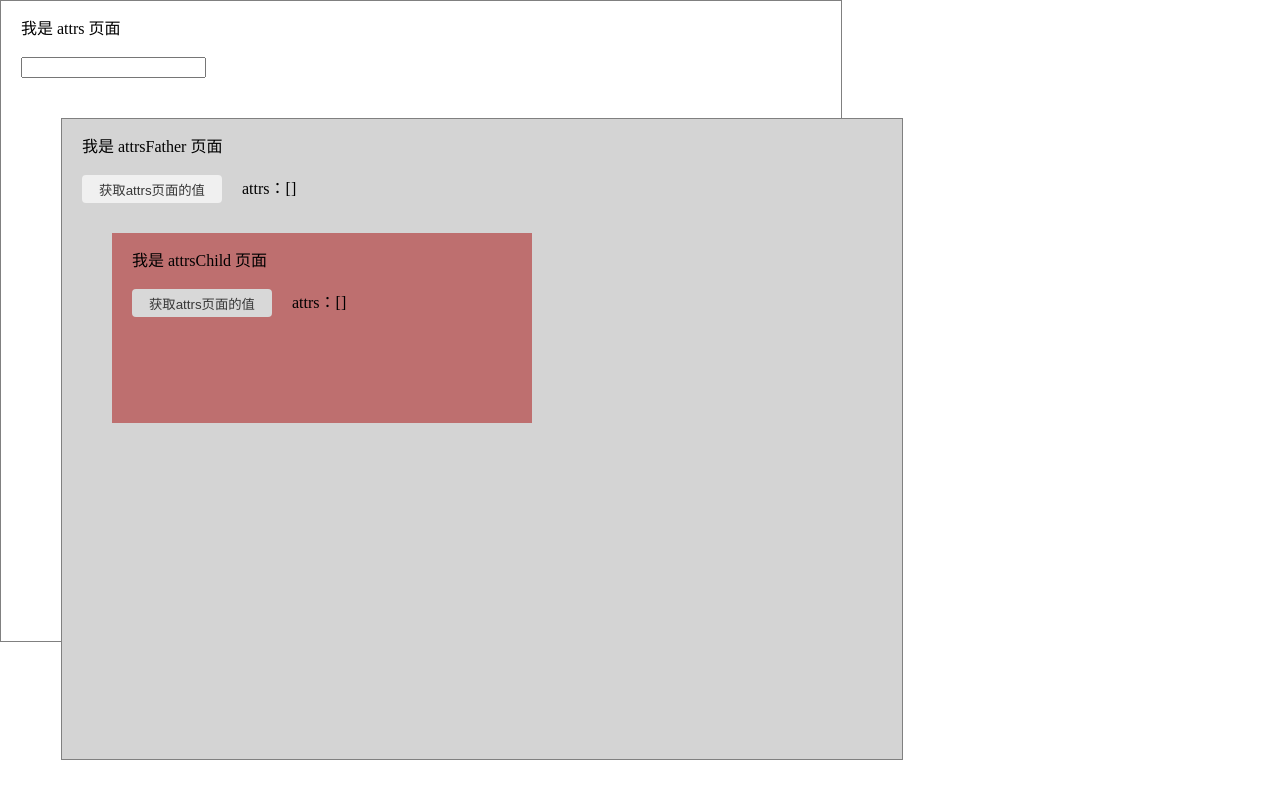
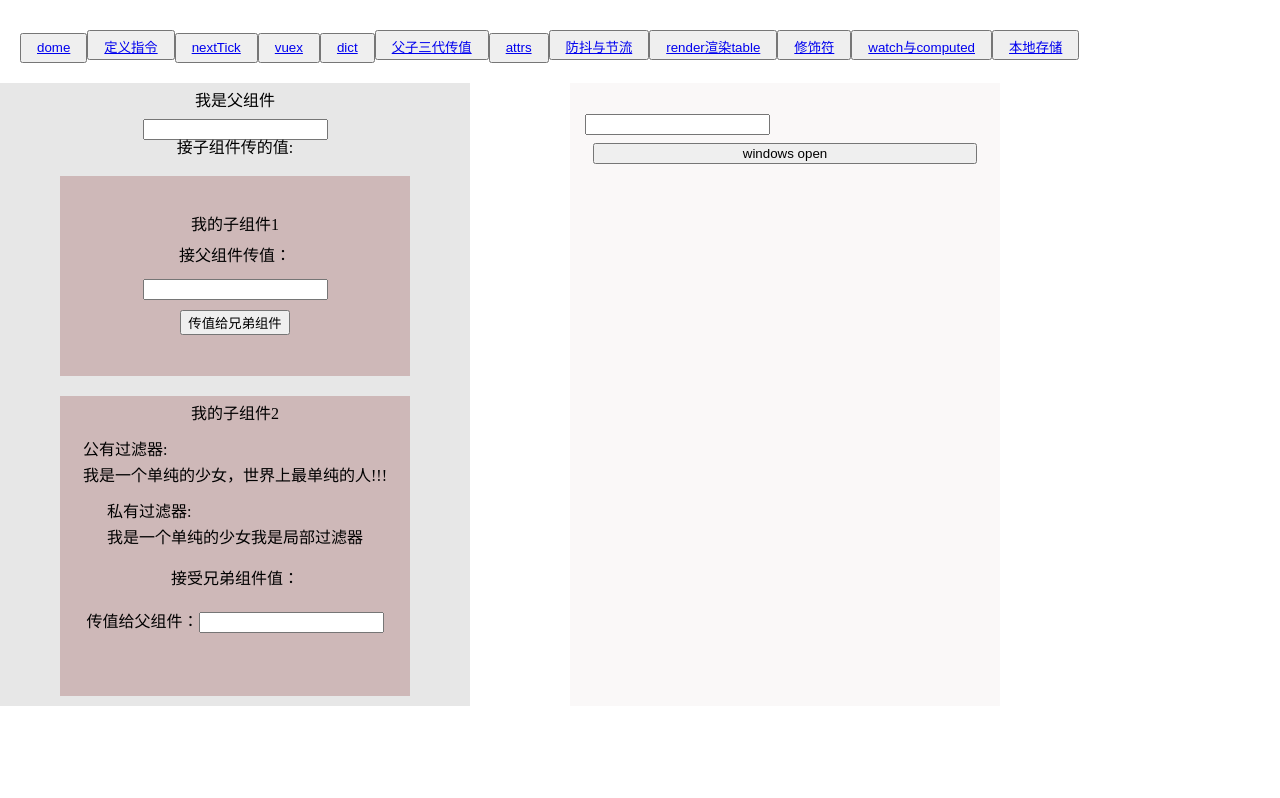
Before and after one commit to zhongmin2011/vue-dome, a Vue app: page /#/first in a window 1280 px wide. Before the commit this address led to /#/attrs. Built offline with nearby package versions, Linux system fonts and the light colour scheme.

Commit message:
把每个都拆分开，做一个导航，方便查看

```diff
--- a/package.json
+++ b/package.json
@@ -12,7 +12,6 @@
   "dependencies": {
     "ant-design-vue": "^1.4.12",
     "axios": "^0.19.0",
-    "element-ui": "^2.10.1",
     "vue": "^2.5.2",
     "vue-router": "^3.0.1",
     "vuex": "^3.1.3"
@@ -30,6 +29,7 @@
     "chalk": "^2.0.1",
     "copy-webpack-plugin": "^4.0.1",
     "css-loader": "^0.28.0",
+    "element-ui": "^2.13.0",
     "extract-text-webpack-plugin": "^3.0.0",
     "file-loader": "^1.1.4",
     "friendly-errors-webpack-plugin": "^1.6.1",
--- /dev/null
+++ b/src/components/anti-shake.vue
@@ -0,0 +1,28 @@
+<template>
+  <div class="shake">
+      <div>我是防抖与节流页面,这个 我还没有写好文档哈</div>
+      <input type="text" v-model="value" @change="changeInput(value)">
+  </div>
+</template>
+<script>
+export default {
+  data() {
+      return{
+          value:''
+      }
+  },
+  methods:{
+      changeInput(value){
+          console.log(value,'value')
+      }
+  }
+};
+</script>
+<style scoped>
+.shake {
+  padding: 20px;
+}
+input{
+    margin-top: 20px;
+}
+</style>
--- /dev/null
+++ b/src/components/dict.vue
@@ -0,0 +1,36 @@
+<template>
+  <div class="dict">
+    <div>我是dict页面</div>
+    <select-input
+      v-model="searchCondition.auditStatus"
+      :data="$dict.auditStatus"
+      placeholder="请选择审核状态"
+    ></select-input>
+    <select-input
+      v-model="searchCondition.inboundType"
+      :data="$dict.inboundType"
+      placeholder="请选择审核状态"
+    ></select-input>
+  </div>
+</template>
+<script>
+import selectInput from "@/component/select-input.vue";
+export default {
+  components: {
+      selectInput
+  },
+  data() {
+    return {
+      searchCondition: {}
+    };
+  }
+};
+</script>
+<style scoped>
+.dict {
+  padding: 20px;
+  border: 1px red solid;
+  width: 600px;
+  height: 400px;
+}
+</style>
--- a/src/components/first.vue
+++ b/src/components/first.vue
@@ -1,18 +1,47 @@
 <template>
-
   <div>
     <div class="nav">
-    <button><router-link to="first">dome</router-link></button>
-    <button><router-link to="nextTick">nextTick</router-link></button>
-    <button><router-link to="vuex">vuex</router-link></button>
-    <button><router-link to="props">父子三代传值</router-link></button>
-    <button><router-link to="attrs">attrs</router-link></button>
+      <button>
+        <router-link to="first">dome</router-link>
+      </button>
+      <button>
+        <router-link to="directives">定义指令</router-link>
+      </button>
+      <button>
+        <router-link to="nextTick">nextTick</router-link>
+      </button>
+      <button>
+        <router-link to="vuex">vuex</router-link>
+      </button>
+      <button>
+        <router-link to="dict">dict</router-link>
+      </button>
+      <button>
+        <router-link to="props">父子三代传值</router-link>
+      </button>
+      <button>
+        <router-link to="attrs">attrs</router-link>
+      </button>
+      <button>
+        <router-link to="anti-shake">防抖与节流</router-link>
+      </button>
+      <button>
+        <router-link to="table">render渲染table</router-link>
+      </button>
+      <button>
+        <router-link to="modifier">修饰符</router-link>
+      </button>
+      <button>
+        <router-link to="watch">watch与computed</router-link>
+      </button>
+      <button>
+        <router-link to="local">本地存储</router-link>
+      </button>
     </div>
     <div class="content">
-
       <div class="left__content">
         <div style="margin-bottom:10px;">我是父组件</div>
-      <input v-model="value" v-focus="value" @change="changeChild(value)" v-color="'red'" />
+        <input v-model="value" @change="changeChild(value)" />
         <!-- 接受子组件传值给父组件 -->
         <div>
           <p>接子组件传的值:</p>
@@ -23,68 +52,15 @@
         <child-second @changeFu="changeParent"></child-second>
 
         <!-- watch与computed区别 -->
-      <div class="testWatch">
-        <div>watch与computed区别</div>
-        <div style="margin-top:20px">
-          <div>computed计算属性</div>
-          <span>姓：</span>
-          <input type="text" style="margin:5px" v-model="firstName" />
-        </div>
-        <div>
-          <span>名：</span>
-          <input type="text" style="margin:5px" v-model="lastName" />
-          <div>值：{{fullName}}</div>
-        </div>
-        <div style="margin-top:25px">
-          <div>watch的使用</div>
-          <input type="text" v-model="nameValue" style="margin-top:15px" />
-          {{tip}}
-        </div>
-      </div>
       </div>
       <div class="right_content">
-      <!-- 事件修饰 -->
-      <div>
-        <!-- 事件修饰符 once-->
-        <button @click.once="doThing()">事件修饰符once</button>
-        <!-- 事件修饰符 stop-->
-        <div @click="stopUp()">
-          <button style="width:380px;" @click.stop="doThing()">事件修饰符stop</button>
-        </div>
-        <!-- 事件修饰符 prevent-->
-        <div @click="stopUp()">
-          <a href="http://www.baidu.com" @click.prevent="preventThing">百度链接</a>
-          <button style="width:380px;" @click.prevent="preventThing()">事件修饰符prevent</button>
-        </div>
-        <!-- 事件修饰符 capture-->
-        <div @click.capture="captureThing()">
-          <div @click="stopUp()">
-            <button style="width:380px;" @click="doThing()">事件修饰符capture</button>
-          </div>
-        </div>
-        <!-- 事件修饰符可以串联 .stop.prevent-->
-        <a href="http://www.baidu.com" @click.stop.prevent="preventThing">百度链接</a>
-      </div>
         <div style="margin-top:16px;">
           <!-- 引入 ant design 之后进行封装成组件，在字典调用 -->
           <input type="text" placeholder />
         </div>
-      <select-input
-        v-model="searchCondition.auditStatus"
-        :data="$dict.auditStatus"
-        placeholder="请选择审核状态"
-      ></select-input>
-      <select-input
-        v-model="searchCondition.inboundType"
-        :data="$dict.inboundType"
-        placeholder="请选择审核状态"
-      ></select-input>
         <button @click="open()">windows open</button>
         <div v-for="(item, i) in $router.meta" :key="i">
           <button>{{item}}</button>
-      </div>
-      <div>
-        本地存储：<input type="text" v-model="valueLocal" @change="localVlaue(valueLocal)">
         </div>
       </div>
     </div>
@@ -93,27 +69,18 @@
 <script>
 import childFrist from "@/component/child-frist.vue";
 import childSecond from "@/component/child-second.vue";
-import selectInput from "@/component/select-input.vue";
-  let vm
+let vm;
 export default {
   components: {
     childFrist,
-    childSecond,
-    selectInput
+    childSecond
   },
   data() {
     return {
       value: "",
       val: "",
-      valueLocal:'',
       userName: "父传子信息",
-      msg: "",
-      searchCondition:{},
-      // computed 计算属性
-      firstName: "",
-      lastName: "",
-      nameValue: "",
-      tip: "",
+      msg: ""
     };
   },
   methods: {
@@ -124,63 +91,6 @@ export default {
       //  出错  子组件向父组件传事件
       console.log(value, "value");
       this.msg = value;
-    },
-    checkName(value) {
-      var that = this;
-      setTimeout(() => {
-        if (value == "admin") {
-          that.tip = "用户名已存在";
-        } else {
-          that.tip = "用户名可以使用";
-        }
-      }, 2000);
-    },
-    doThing() {
-      console.log(123);
-    },
-    stopUp() {
-      console.log("stopUp");
-    },
-    preventThing() {
-      console.log("preventThing");
-    },
-    captureThing() {
-      console.log("captureThing");
-    },
-    open(){
-      window.open('http://www.baidu.com')
-    },
-    localVlaue(value){
-      console.log(value,'changeValue')
-      localStorage.setItem('valueLocal',value)
-    }
-  },
-  watch: {
-    nameValue(value) {
-      // debugger
-      this.checkName(value);
-      this.tip = "正在验证......";
-    }
-  },
-  computed: {
-    fullName() {
-      // 基于data上面的数值进行变化而变化的
-      return this.firstName + "" + this.lastName;
-    }
-  },
-  directives: {
-    // 这里定义指令的
-    focus: {
-      // 指令的定义
-      inserted: function(el) {
-        el.focus();
-      }
-    },
-    color: {
-      // 为元素设置指定的字体颜色
-      bind(el, binding) {
-        el.style.color = binding.value;
-      }
     }
   }
 };
@@ -201,13 +111,6 @@ export default {
   /* height: 500px; */
   width: 450px;
 }
-.testWatch {
-  padding: 15px;
-  height: 300px;
-  background-color: rgb(251, 243, 243);
-  margin: 30px;
-  width: 350px;
-}
 
 .right_content {
   width: 400px;
@@ -219,12 +122,13 @@ export default {
 .right_content button {
   margin: 8px;
 }
-.nav{
+.nav {
   padding: 20px;
   box-sizing: border-box;
 }
-.nav button{
-  width: 100px;
+.nav button {
+  margin-top: 10px;
+  padding: 5px 15px;
   height: 30px;
 }
 </style>
--- /dev/null
+++ b/src/components/local.vue
@@ -0,0 +1,26 @@
+<template>
+  <div class="local">
+    本地存储：
+    <input type="text" v-model="valueLocal" @change="localVlaue(valueLocal)" />
+  </div>
+</template>
+<script>
+export default {
+  data() {
+    return {
+      valueLocal: ""
+    };
+  },
+  methods: {
+    localVlaue(value) {
+      console.log(value, "changeValue");
+      localStorage.setItem("valueLocal", value);
+    }
+  }
+};
+</script>
+<style scoped>
+.local{
+    padding: 20px;
+}
+</style>
--- /dev/null
+++ b/src/components/modifier.vue
@@ -0,0 +1,62 @@
+<template>
+  <div>
+    <div>我是修饰符</div>
+    <div class="content">
+      <!-- 事件修饰符 once-->
+      <button @click.once="doThing()">事件修饰符once</button>
+      <!-- 事件修饰符 stop-->
+      <div @click="stopUp()">
+        <button style="width:380px;" @click.stop="doThing()">事件修饰符stop</button>
+      </div>
+      <!-- 事件修饰符 prevent-->
+      <div @click="stopUp()">
+        <a href="http://www.baidu.com" @click.prevent="preventThing">百度链接</a>
+        <button style="width:380px;" @click.prevent="preventThing()">事件修饰符prevent</button>
+      </div>
+      <!-- 事件修饰符 capture-->
+      <div @click.capture="captureThing()">
+        <div @click="stopUp()">
+          <button style="width:380px;" @click="doThing()">事件修饰符capture</button>
+        </div>
+      </div>
+      <!-- 事件修饰符可以串联 .stop.prevent-->
+      <a href="http://www.baidu.com" @click.stop.prevent="preventThing">百度链接</a>
+    </div>
+  </div>
+</template>
+<script>
+export default {
+  data() {
+    return {};
+  },
+  methods: {
+    doThing() {
+      console.log(123);
+    },
+    stopUp() {
+      console.log("stopUp");
+    },
+    preventThing() {
+      console.log("preventThing");
+    },
+    captureThing() {
+      console.log("captureThing");
+    },
+    open() {
+      window.open("http://www.baidu.com");
+    }
+  }
+};
+</script>
+<style scoped>
+.content {
+  display: flex;
+  flex-direction: column;
+  background-color: #faf8f8;
+  padding: 15px;
+  border:1px red solid;
+}
+.content button {
+  margin: 8px;
+}
+</style>
--- /dev/null
+++ b/src/components/watch.vue
@@ -0,0 +1,66 @@
+<template>
+  <div class="testWatch">
+    <div>watch与computed区别</div>
+    <div style="margin-top:20px">
+      <div>computed计算属性</div>
+      <span>姓：</span>
+      <input type="text" style="margin:5px" v-model="firstName" />
+    </div>
+    <div>
+      <span>名：</span>
+      <input type="text" style="margin:5px" v-model="lastName" />
+      <div>值：{{fullName}}</div>
+    </div>
+    <div style="margin-top:25px">
+      <div>watch的使用</div>
+      <input type="text" v-model="nameValue" style="margin-top:15px" />
+      {{tip}}
+    </div>
+  </div>
+</template>
+<script>
+export default {
+  data() {
+    return {
+      firstName: "",
+      lastName: "",
+      nameValue: "",
+      tip: ""
+    };
+  },
+  watch: {
+    nameValue(value) {
+      // debugger
+      this.checkName(value);
+      this.tip = "正在验证......";
+    }
+  },
+  computed: {
+    fullName() {
+      // 基于data上面的数值进行变化而变化的
+      return this.firstName + "" + this.lastName;
+    }
+  },
+  methods: {
+    checkName(value) {
+      var that = this;
+      setTimeout(() => {
+        if (value == "admin") {
+          that.tip = "用户名已存在";
+        } else {
+          that.tip = "用户名可以使用";
+        }
+      }, 2000);
+    }
+  }
+};
+</script>
+<style scoped>
+.testWatch {
+  padding: 15px;
+  height: 300px;
+  background-color: rgb(251, 243, 243);
+  margin: 30px;
+  width: 350px;
+}
+</style>
--- a/src/main.js
+++ b/src/main.js
@@ -5,13 +5,15 @@ import App from './App'
 import router from './router'
 import "@/assets/css/reset.css"
 import store from './store'
+import ElementUI from 'element-ui';
+import 'element-ui/lib/theme-chalk/index.css';
 
 import "@/registerComponents"
 import bindPrototype from '@/prototype.js'
 
 bindPrototype(Vue)
 Vue.config.productionTip = false
-
+Vue.use(ElementUI);
 
 Vue.filter('allFilter',function(msg,value1,value2){
   return msg.replace(/单纯/g, value1+value2 )
--- a/src/router/index.js
+++ b/src/router/index.js
@@ -35,6 +35,41 @@ export default new Router({
       name:'props',
       component: () => import(/* webpackChunkName: "about" */ './../components/props.vue'),
     },
+    {
+      path: '/anti-shake',
+      name:'anti-shake',
+      component: () => import(/* webpackChunkName: "about" */ './../components/anti-shake.vue'),
+    },
+    {
+      path: '/dict',
+      name:'dict',
+      component: () => import(/* webpackChunkName: "about" */ './../components/dict.vue'),
+    }, //
+    {
+      path: '/table',
+      name:'table',
+      component: () => import(/* webpackChunkName: "about" */ './../components/table.vue'),
+    },
+    {
+      path: '/local',
+      name:'local',
+      component: () => import(/* webpackChunkName: "about" */ './../components/local.vue'),
+    },
+    {
+      path: '/directives',
+      name:'directives',
+      component: () => import(/* webpackChunkName: "about" */ './../components/directives.vue'),
+    },
+    {
+      path: '/watch',
+      name:'watch',
+      component: () => import(/* webpackChunkName: "about" */ './../components/watch.vue'),
+    },
+    {
+      path: '/modifier',
+      name:'modifier',
+      component: () => import(/* webpackChunkName: "about" */ './../components/modifier.vue'),
+    },
     // 404，匹配所以找不到的页面路由
     {
       path: '*',
```
Also changed, not shown: src/components/directives.vue (added, +35 -0 lines), 1 other file (tests, documents, lock files or other folders). Lines whose indentation alone changed are shown as unchanged.
